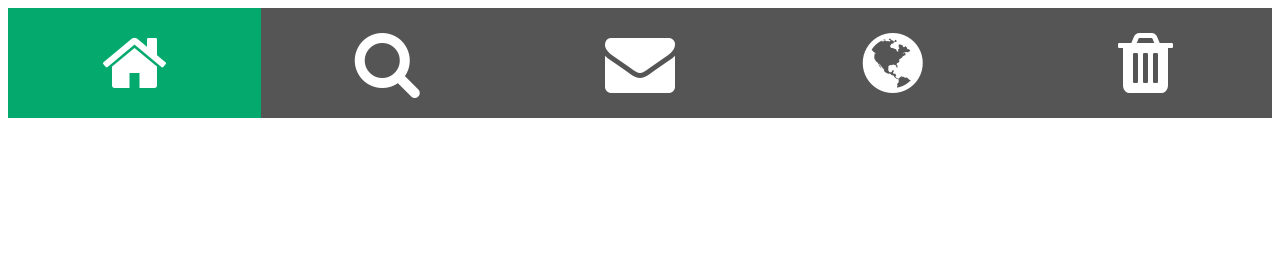
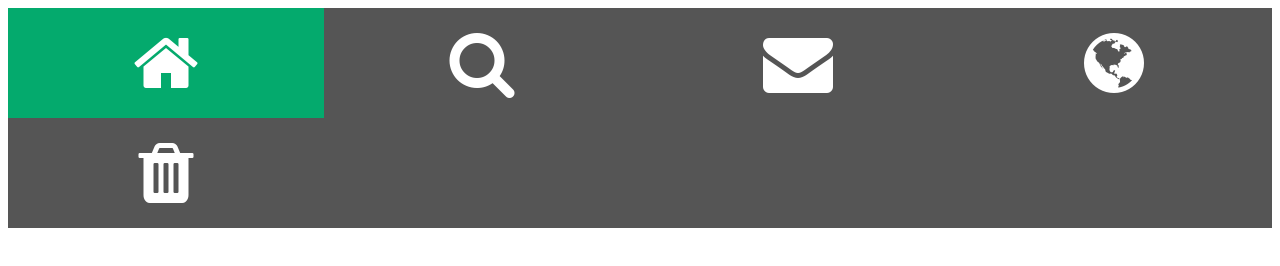
Before and after one commit to rennyson10oa/helpy-weather-web, a plain HTML site: page index.html in a window 1280 px wide. Drawn offline with Linux system fonts and the light colour scheme.

Commit message:
Update style.css

```diff
--- a/style.css
+++ b/style.css
@@ -7,7 +7,7 @@
 .icon-bar a {
   float: left; /* Float links side by side */
   text-align: center; /* Center-align text */
-  width: 20%; /* Equal width (5 icons with 20% width each = 100%) */
+  width: 25%; /* Equal width (4 icons with 25% width each = 100%) */
   padding: 20px 0; /* Some top and bottom padding */
   transition: all 0.3s ease; /* Add transition for hover effects */
   color: white; /* White text color */
```
